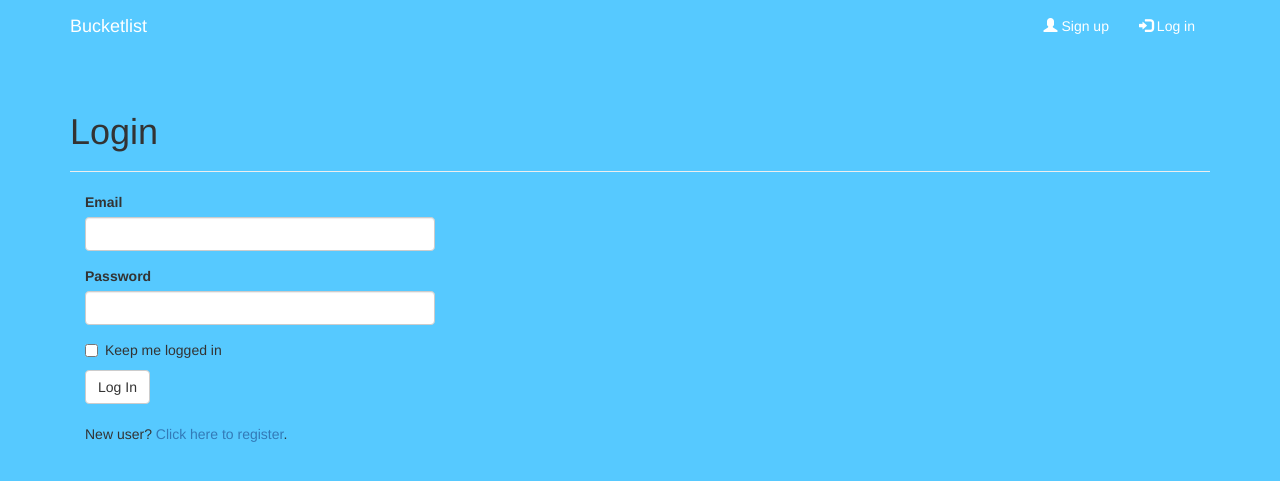
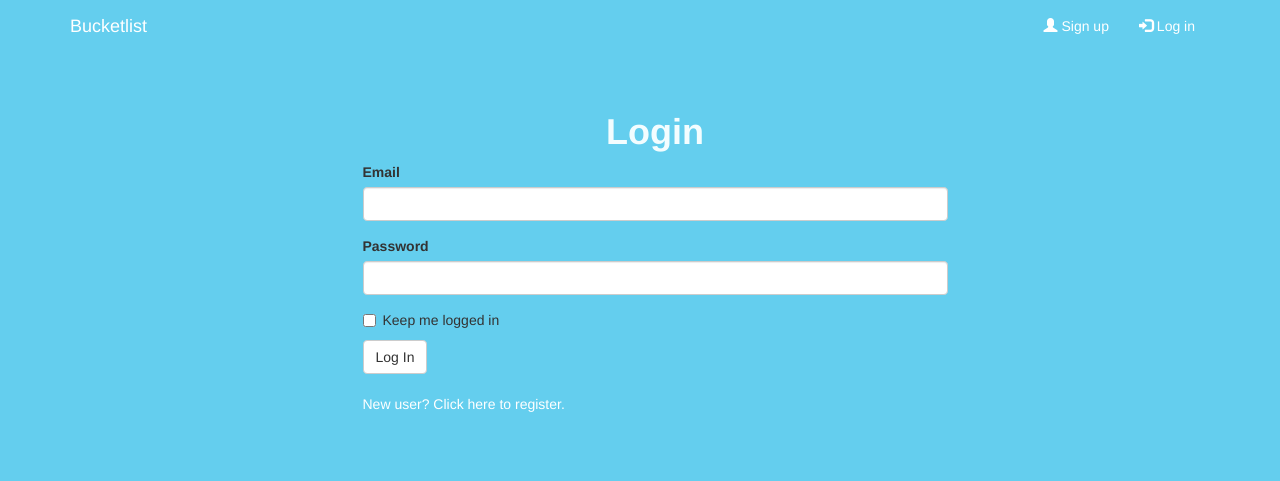
Before and after one commit to arnawldo/bucketlist, a Flask app: page /login in a window 1280 px wide. Shown: the top 481 px of the page. Run offline with Flask 2, Linux system fonts and the light colour scheme; some libraries are stand-ins or nearby versions.

Commit message:
updated style login, register page

```diff
--- a/app/templates/login.html
+++ b/app/templates/login.html
@@ -1,16 +1,46 @@
 {% extends "base.html" %}
 {% import "bootstrap/wtf.html" as wtf %}
 
-{% block title %}Flasky - Login{% endblock %}
+{% block title %}Bucketlist - Login{% endblock %}
 
+{% block head %}
+{{ super() }}
+
+<style>
+
+body {
+    background-color: rgba(28, 184, 230, 0.68);
+}
+
+.form-box {
+    width: 50%;
+    margin: auto;
+    padding-top:20px;
+}
+
+.form-box h1 {
+    text-align: center;
+    font-weight: bold;
+    color: #f3fdff;
+}
+
+.form-box h1 span {
+    font-weight: lighter;
+}
+
+</style>
+
+{% endblock %}
 
 {% block page_content %}
-<div class="page-header">
-    <h1>Login</h1>
-</div>
-<div class="col-md-4">
-    {{ wtf.quick_form(form) }}
+<div class="container">
+    <div class="row">
+        <div class="form-box">
+            <h1>Login</h1>
+            {{ wtf.quick_form(form) }}
     <br>
-    <p>New user? <a href="{{ url_for('register') }}">Click here to register</a>.</p>
-</div>
+    <p style="color:#fff">New user? <a href="{{ url_for('register') }}" style="color:#fff">Click here to register</a>.</p>
+
+        </div>
+    </div>
 {% endblock %}
```
Also changed, not shown: app/templates/register.html (+37 -8 lines).
